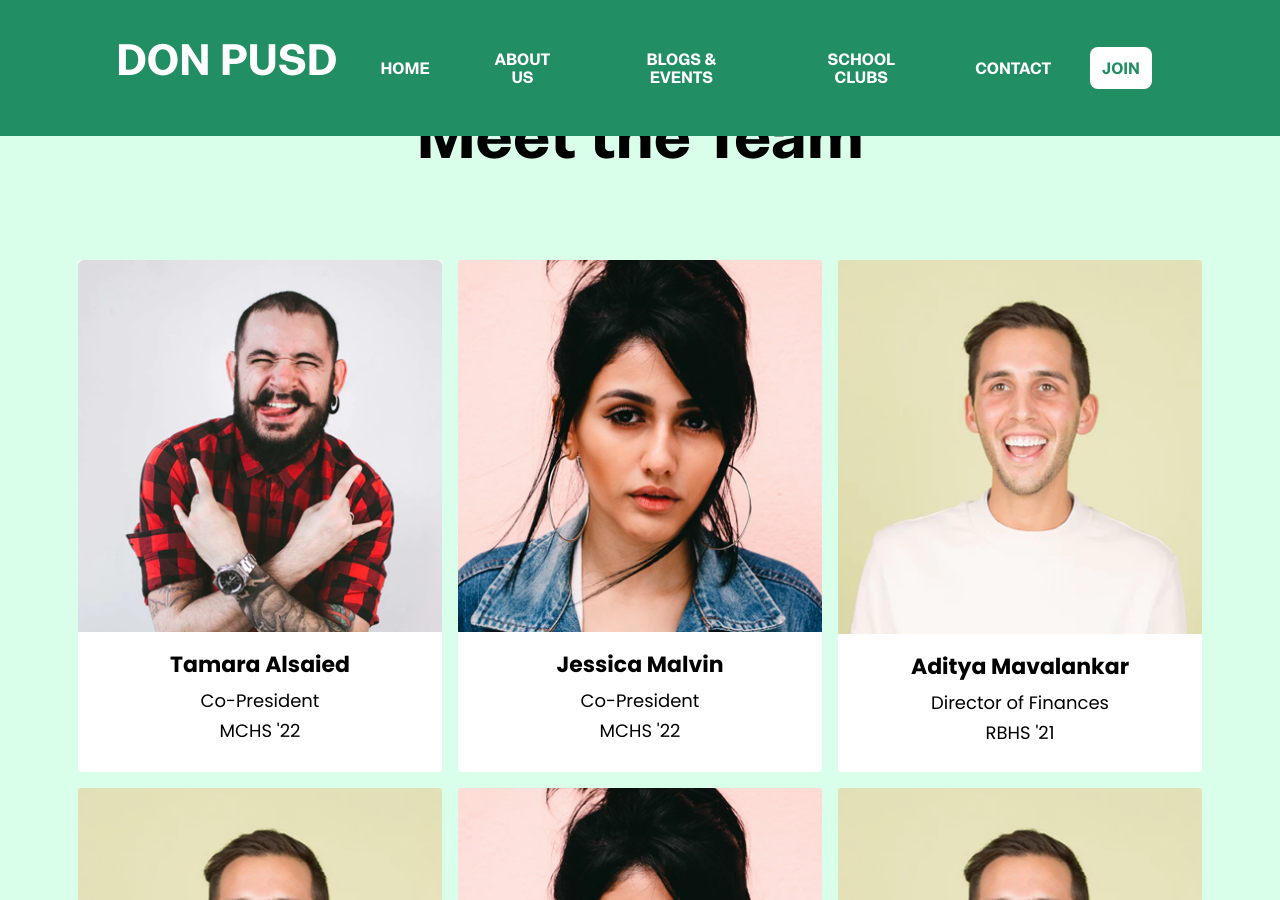
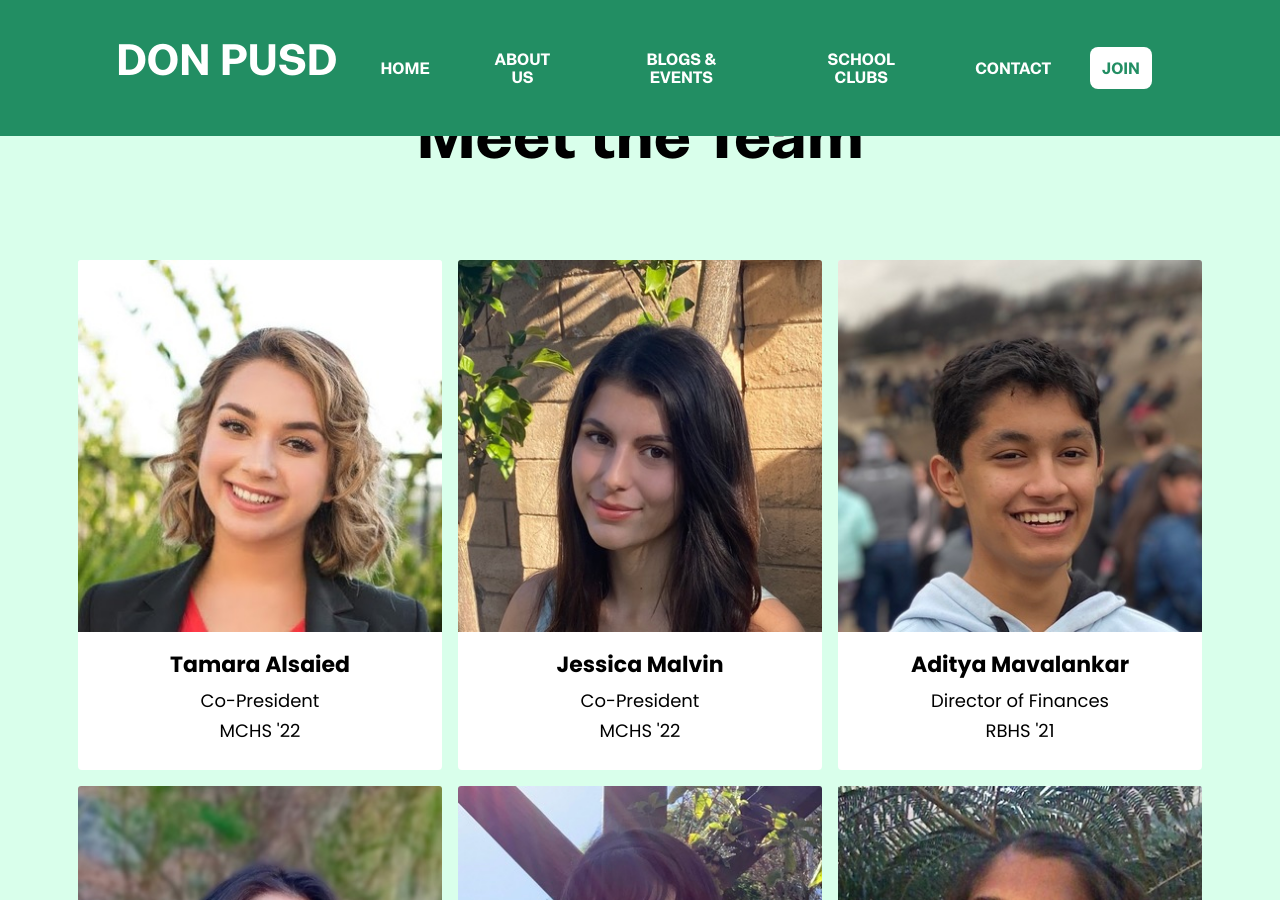
Before and after one commit to donpusd/website, a Jekyll site: the page built from _pages/about.md, in a window 1280 px wide and 900 px high, scrolled down 1833 px. Built offline with Jekyll 4.4.1, drawn with Linux system fonts in a browser that asks for light colours.

Commit message:
Update settings.yml

```diff
--- a/_data/settings.yml
+++ b/_data/settings.yml
@@ -79,37 +79,37 @@ work-process:
 team:
   - title : "Tamara Alsaied"
     school: "MCHS '22"
-    image : "assets/images/team/member-1.png"
+    image : "assets/images/team/tamara.jpg"
     position : "Co-President"
 
   - title : "Jessica Malvin"
     school: "MCHS '22"
-    image : "assets/images/team/member-2.png"
+    image : "assets/images/team/jessica.jpg"
     position : "Co-President"
 
   - title : "Aditya Mavalankar"
     school: "RBHS '21"
-    image : "assets/images/team/member-3.png"
+    image : "assets/images/team/aditya.jpg"
     position : "Director of Finances"
 
   - title : "Inbar Schwartz"
     school: "ABHS"
-    image : "assets/images/team/member-3.png"
+    image : "assets/images/team/inbar.jpg"
     position : "Director of Outreach"
 
   - title : "Katie Schwenker"
     school: "ABHS"
-    image : "assets/images/team/member-2.png"
+    image : "assets/images/team/katie.jpg"
     position : "Executive Secretary"
 
   - title : "Sonia Somasundaram"
     school: "ABHS"
-    image : "assets/images/team/member-3.png"
+    image : "assets/images/team/sonia.jpg"
     position : "Director of Academics"
 
   - title : "Claire Chung"
     school: "RBHS '21"
-    image : "assets/images/team/member-3.png"
+    image : "assets/images/team/claire.png"
     position : "Director of Logistics"
 
 #-------------------------------
```
